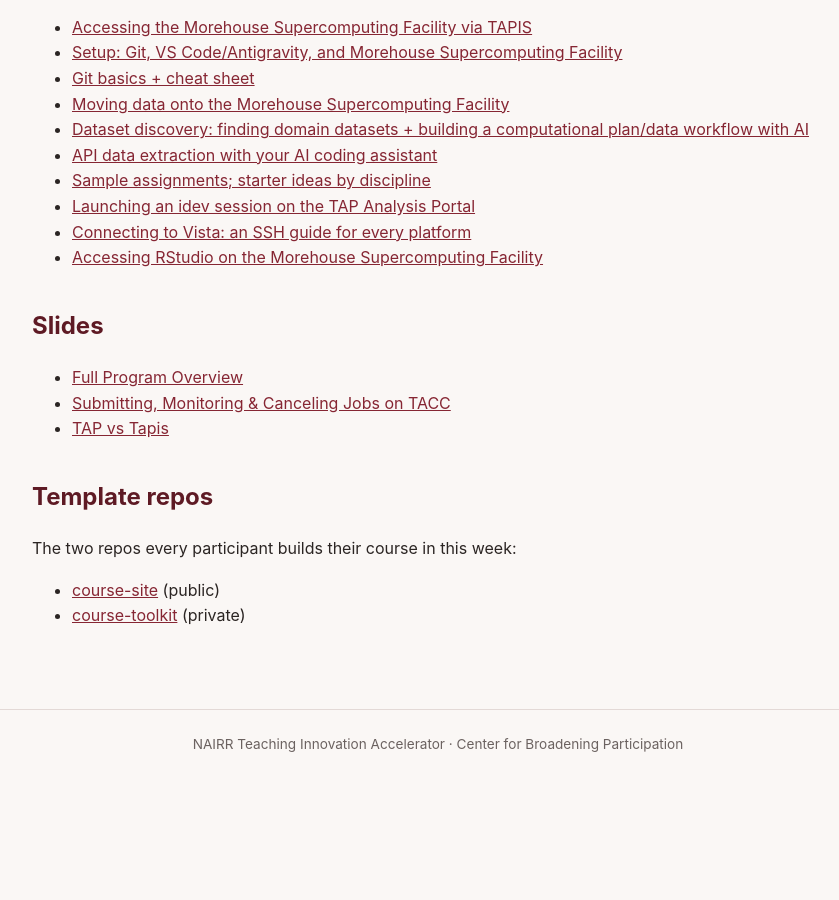
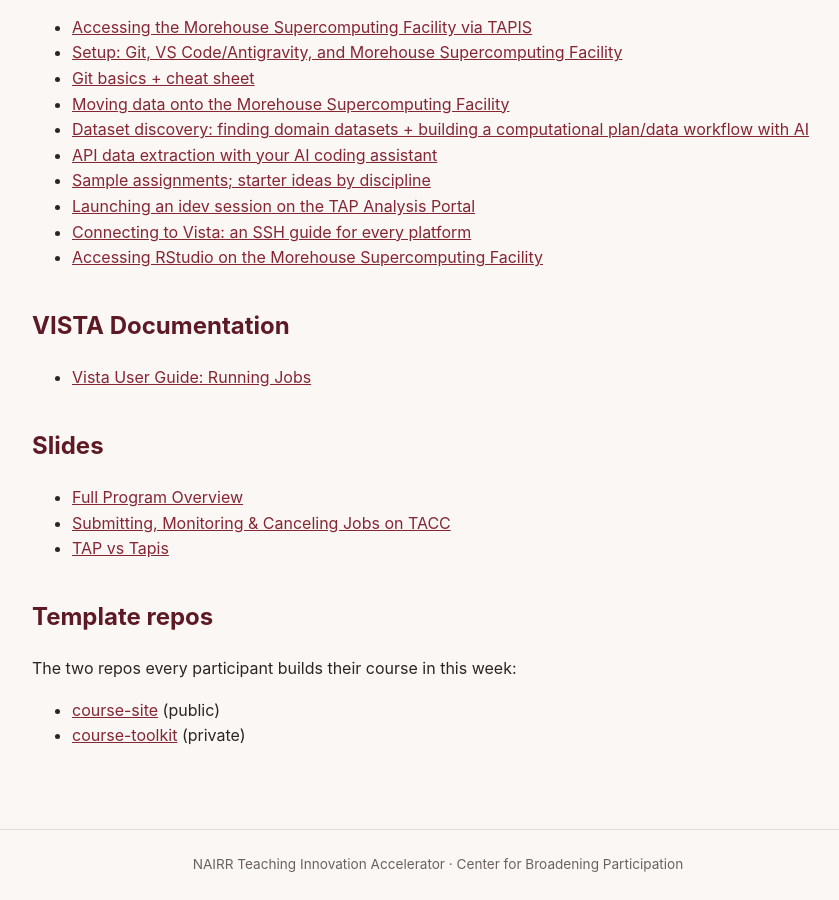
Before and after one commit to whitneynelson/nairr-teaching-innovation, a Jekyll site: the page built from additional-resources.md, in a window 1280 px wide and 900 px high, scrolled down 2409 px. Shown: the whole window, without its empty margins (202-1041 px from the left). Built offline with Jekyll 4.4.1, drawn with Linux system fonts in a browser that asks for light colours; before the commit the page ends 3189 px from its top, so only the background shows below that.

Commit message:
Add VISTA Documentation section to Resources page
Links to TACC's official Vista running-jobs documentation.

Co-Authored-By: Claude Sonnet 5 <noreply@anthropic.com>

```diff
--- a/additional-resources.md
+++ b/additional-resources.md
@@ -97,6 +97,10 @@ CloudBank is especially valuable for NSF-aligned projects needing AWS, Azure, or
 - [Connecting to Vista: an SSH guide for every platform](resources/connecting-to-vista-ssh.html)
 - [Accessing RStudio on the Morehouse Supercomputing Facility](resources/accessing-rstudio-tacc.html)
 
+## VISTA Documentation
+
+- [Vista User Guide: Running Jobs](https://docs.tacc.utexas.edu/hpc/vista/#running)
+
 ## Slides
 
 - [Full Program Overview](assets/slides/full-program-deck.pdf)
```
